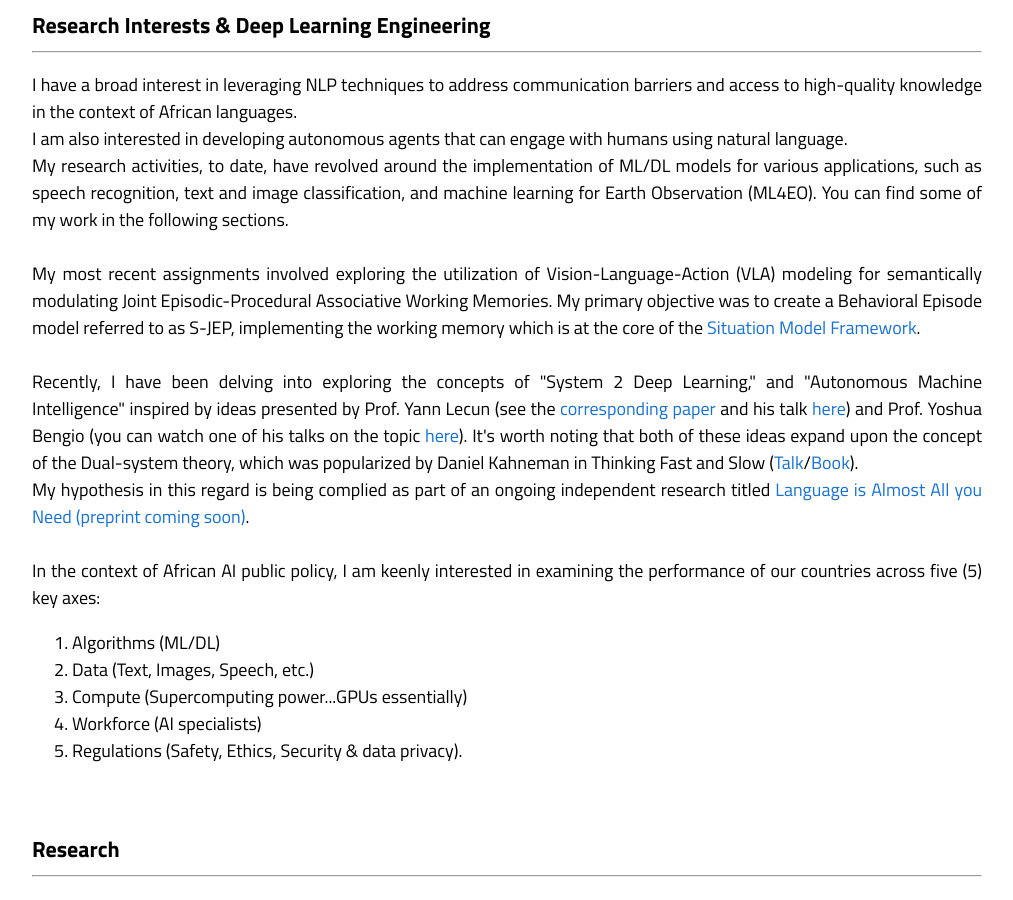
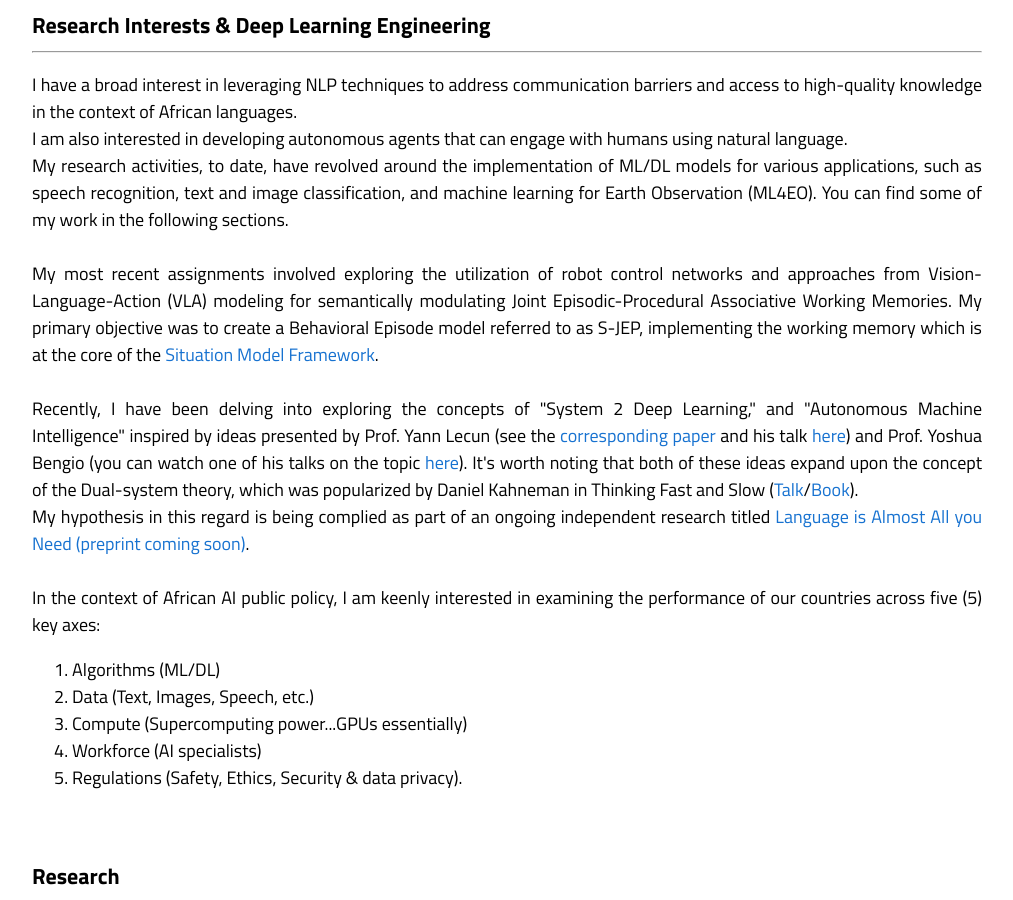
Before and after one commit to dric2018/dric2018.github.io, a Jekyll site: the page built from _posts/2023-11-04-smf.markdown, in a window 1280 px wide and 900 px high, scrolled down 952 px. Shown: the whole window, without its empty margins (133-1146 px from the left). Built offline with Jekyll 4.4.1, drawn with Linux system fonts in a browser that asks for light colours.

Commit message:
Updated interests VLA/Robot control

```diff
--- a/_layouts/default.html
+++ b/_layouts/default.html
@@ -85,7 +85,7 @@
                 I am also interested in developing autonomous agents that can engage with humans using natural language.<br>
                 My research activities, to date, have revolved around the implementation of ML/DL models for various applications, such as speech recognition, text and image classification, and machine learning for Earth Observation (ML4EO). You can find some of my work in the following sections.<br><br>
 
-                My most recent assignments involved exploring the utilization of Vision-Language-Action (VLA) modeling for semantically modulating Joint Episodic-Procedural Associative Working Memories. My primary objective was to create a Behavioral Episode model referred to as S-JEP, implementing the working memory which is at the core of the <a href="https://www.uni-bielefeld.de/einrichtungen/zif/groups/previous/archive-rg/2019cognitive-behavior/">Situation Model Framework</a>.<br><br>
+                My most recent assignments involved exploring the utilization of robot control networks and approaches from Vision-Language-Action (VLA) modeling for semantically modulating Joint Episodic-Procedural Associative Working Memories. My primary objective was to create a Behavioral Episode model referred to as S-JEP, implementing the working memory which is at the core of the <a href="https://www.uni-bielefeld.de/einrichtungen/zif/groups/previous/archive-rg/2019cognitive-behavior/">Situation Model Framework</a>.<br><br>
 
                 Recently, I have been delving into exploring the concepts of "System 2 Deep Learning," and "Autonomous Machine Intelligence" inspired by ideas presented by Prof. Yann Lecun (see the <a href="https://openreview.net/pdf?id=BZ5a1r-kVsf">corresponding paper</a> and his talk <a href="https://www.youtube.com/watch?v=OKkEdTchsiE&ab_channel=InstitutdesHautes%C3%89tudesScientifiques%28IH%C3%89S%29">here</a>) and Prof. Yoshua Bengio (you can watch one of his talks on the topic <a href="https://www.youtube.com/watch?v=T3sxeTgT4qc&t=754s&ab_channel=LexClips">here</a>).
                 It's worth noting that both of these ideas expand upon the concept of the Dual-system theory, which was popularized by  Daniel Kahneman in Thinking Fast and Slow (<a href="https://www.youtube.com/watch?v=gmjgZF2HEwI&t=3936s&ab_channel=LongNowFoundation">Talk</a>/<a href="https://www.amazon.com/Thinking-Fast-Slow-Daniel-Kahneman/dp/0374533555">Book</a>).<br>
```
